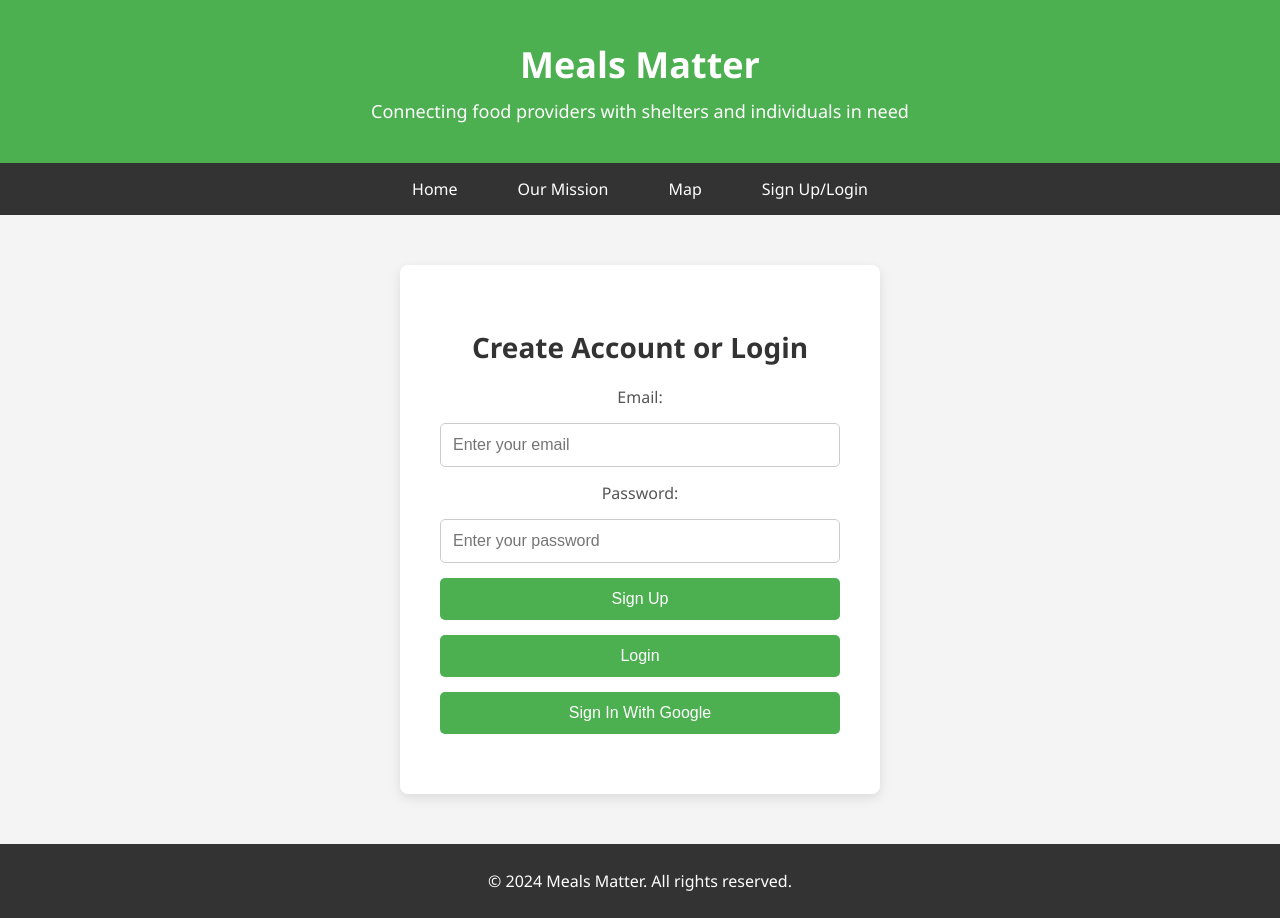
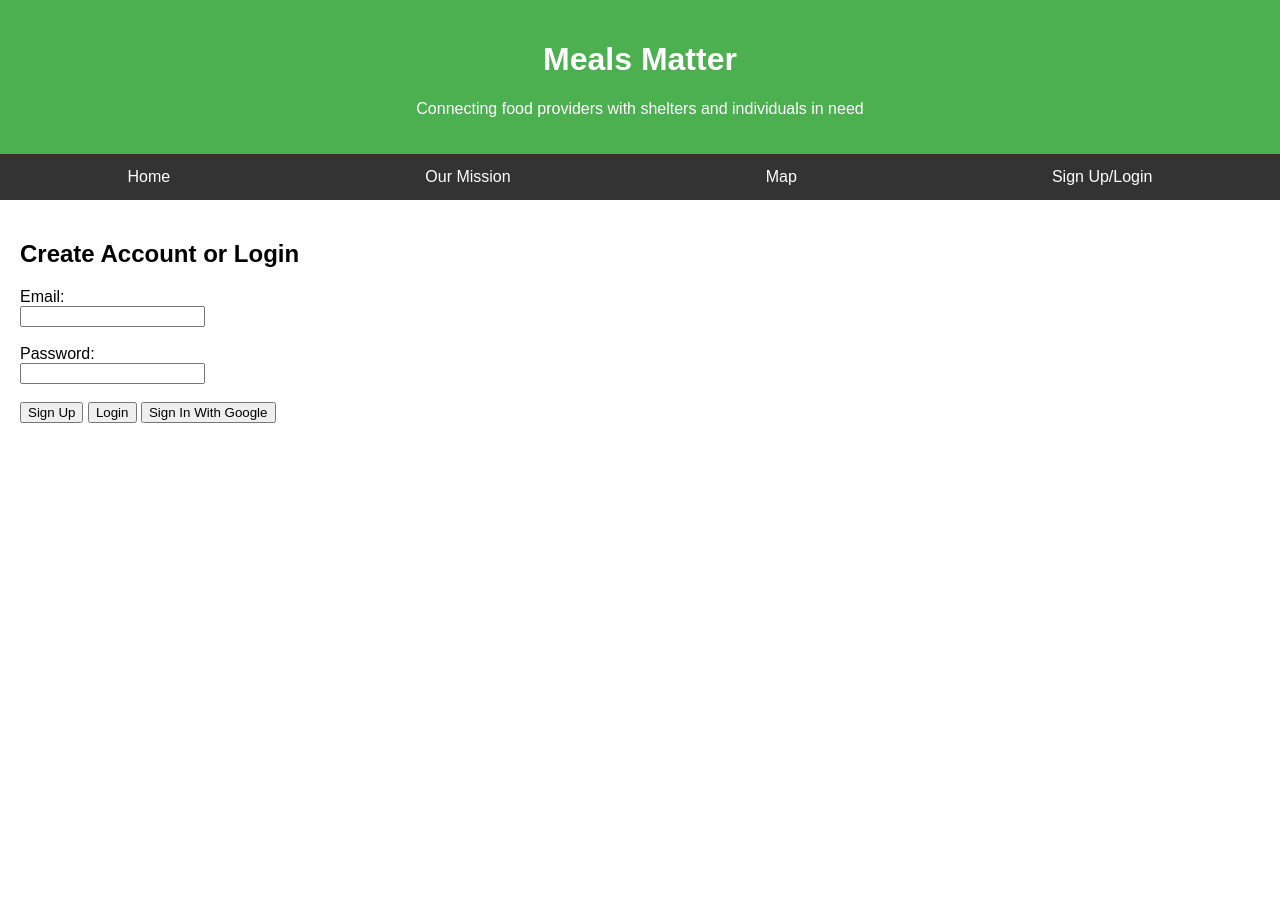
Before and after one commit to SanjayVijay27/meals-matter, a Flask app: template templates/createAccount.html in a window 1280 px wide. After the commit the page ends 423 px from the top, so only its background shows below. Run offline with Flask 3, Linux system fonts and the light colour scheme; the template is opened without the code that fills it, so the values that code supplies are empty; some libraries are stand-ins or nearby versions.

Commit message:
Quick Fix

```diff
--- a/templates/createAccount.html
+++ b/templates/createAccount.html
@@ -1,126 +1,61 @@
 <!DOCTYPE html>
-<html lang="en">
-<head>
-    <meta charset="UTF-8">
+<meta charset="UTF-8">
     <meta name="viewport" content="width=device-width, initial-scale=1.0">
-    <title>Meals Matter - Create Account</title>
+    <title>Meals Matter</title>
     <style>
         body {
-            font-family: 'Segoe UI', Tahoma, Geneva, Verdana, sans-serif;
+            font-family: Arial, sans-serif;
             margin: 0;
             padding: 0;
-            background-color: #f4f4f4;
         }
-
         header {
             background-color: #4CAF50;
-            padding: 40px 20px;
+            padding: 20px;
             text-align: center;
             color: white;
-            box-shadow: 0 4px 6px rgba(0, 0, 0, 0.1);
         }
-
-        header h1 {
-            margin: 0;
-            font-size: 36px;
-        }
-
-        header p {
-            margin: 10px 0 0;
-            font-size: 18px;
-        }
-
         nav {
             display: flex;
-            justify-content: center;
+            justify-content: space-around;
             background-color: #333;
         }
-
         nav a {
             color: white;
-            padding: 15px 30px;
+            padding: 14px 20px;
             text-decoration: none;
-            font-size: 16px;
-        }
-
-        nav a:hover {
-            background-color: #4CAF50;
-            transition: background-color 0.3s ease;
-        }
-
-        section#account {
-            max-width: 400px;
-            margin: 50px auto;
-            background-color: white;
-            padding: 40px;
-            border-radius: 8px;
-            box-shadow: 0 4px 12px rgba(0, 0, 0, 0.1);
             text-align: center;
         }
-
-        section#account h2 {
-            margin-bottom: 20px;
-            color: #333;
-            font-size: 28px;
+        nav a:hover {
+            background-color: #ddd;
+            color: black;
         }
-
-        form#accountForm {
-            display: flex;
-            flex-direction: column;
-            gap: 15px;
+        section {
+            padding: 20px;
         }
-
-        form#accountForm label {
-            font-size: 16px;
-            color: #555;
+        #map {
+            height: 400px;
+            width: 100%;
         }
-
-        form#accountForm input {
-            padding: 12px;
-            font-size: 16px;
-            border: 1px solid #ccc;
-            border-radius: 5px;
-            width: 100%;
-            box-sizing: border-box;
-        }
-
-        form#accountForm input:focus {
-            outline: none;
-            border-color: #4CAF50;
-            box-shadow: 0 0 8px rgba(76, 175, 80, 0.2);
-        }
-
-        button {
-            padding: 12px;
-            font-size: 16px;
-            background-color: #4CAF50;
-            color: white;
-            border: none;
-            border-radius: 5px;
-            cursor: pointer;
-            transition: background-color 0.3s ease;
-        }
-
-        button:hover {
-            background-color: #45a049;
-        }
-
-        #accountStatus {
-            margin-top: 20px;
-            font-size: 16px;
-            color: #333;
-        }
-
         footer {
             background-color: #333;
             color: white;
             text-align: center;
-            padding: 10px 0;
+            padding: 1px 0;
             position: relative;
             bottom: 0;
             width: 100%;
         }
     </style>
+    <!-- Google Maps API -->
+    <script async
+    src="{{ api_url }}">
+    </script>
+
+    <!-- Firebase SDKs -->
+    <script src="https://www.gstatic.com/firebasejs/9.0.0/firebase-app.js"></script>
+    <script src="https://www.gstatic.com/firebasejs/9.0.0/firebase-auth.js"></script>
+    <script src="https://www.gstatic.com/firebasejs/9.0.0/firebase-firestore.js"></script>
+
 </head>
 <body>
 
@@ -138,24 +73,29 @@
         <a href="createAccount.html">Sign Up/Login</a>
     </nav>
 
+    <meta charset="UTF-8">
+    <meta name="viewport" content="width=device-width, initial-scale=1.0">
+    <title>Create Account</title>
+</head>
+<body>
+
     <!-- Create Account/Login Section -->
     <section id="account">
         <h2>Create Account or Login</h2>
         <form id="accountForm">
-            <label for="email">Email:</label>
-            <input type="email" id="email" placeholder="Enter your email" required>
+            <label for="email">Email:</label><br>
+            <input type="email" id="email" required><br><br>
 
-            <label for="password">Password:</label>
-            <input type="password" id="password" placeholder="Enter your password" required>
+            <label for="password">Password:</label><br>
+            <input type="password" id="password" required><br><br>
 
             <button type="button" onclick="signUp()">Sign Up</button>
             <button type="button" onclick="login()">Login</button>
-            <button type="button" onclick="googleSignIn()">Sign In With Google</button>
+            <button type="button" onclick = "googleSignIn()"> Sign In With Google</button>
         </form>
         <div id="accountStatus"></div>
     </section>
 
-    <!-- Firebase and Authentication Scripts -->
     <script src="https://www.gstatic.com/firebasejs/9.0.0/firebase-app.js"></script>
     <script src="https://www.gstatic.com/firebasejs/9.0.0/firebase-auth.js"></script>
     <script src="https://www.gstatic.com/firebasejs/9.0.0/firebase-firestore.js"></script>
@@ -237,10 +177,5 @@
                 });
         }
     </script>
-
-    <!-- Footer -->
-    <footer>
-        <p>&copy; 2024 Meals Matter. All rights reserved.</p>
-    </footer>
 </body>
 </html>
```
